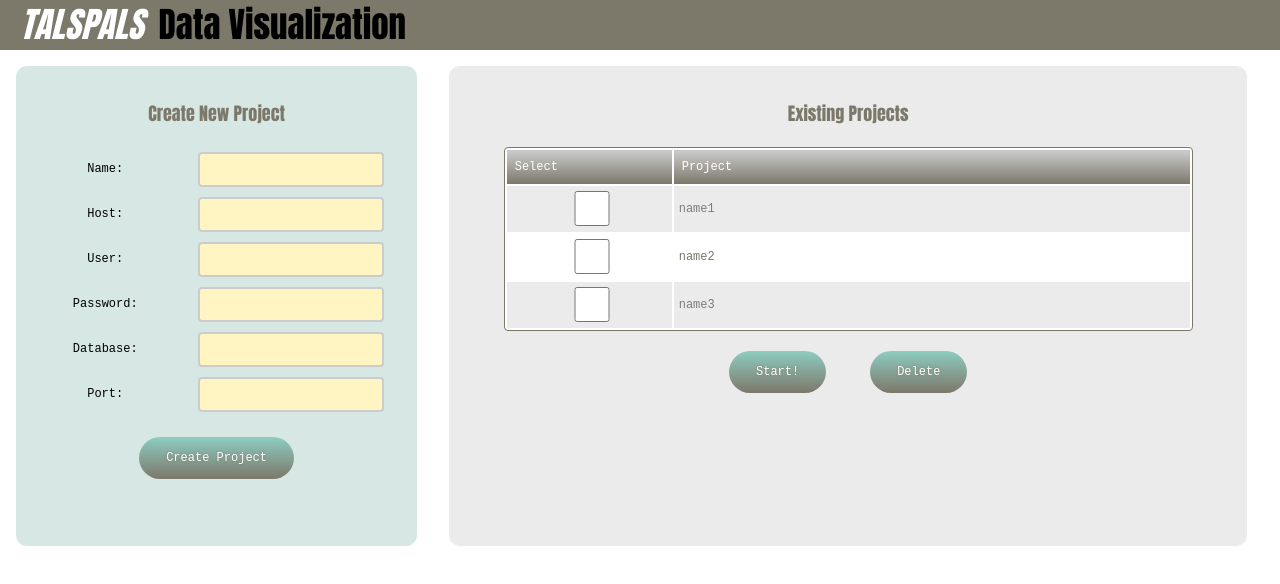
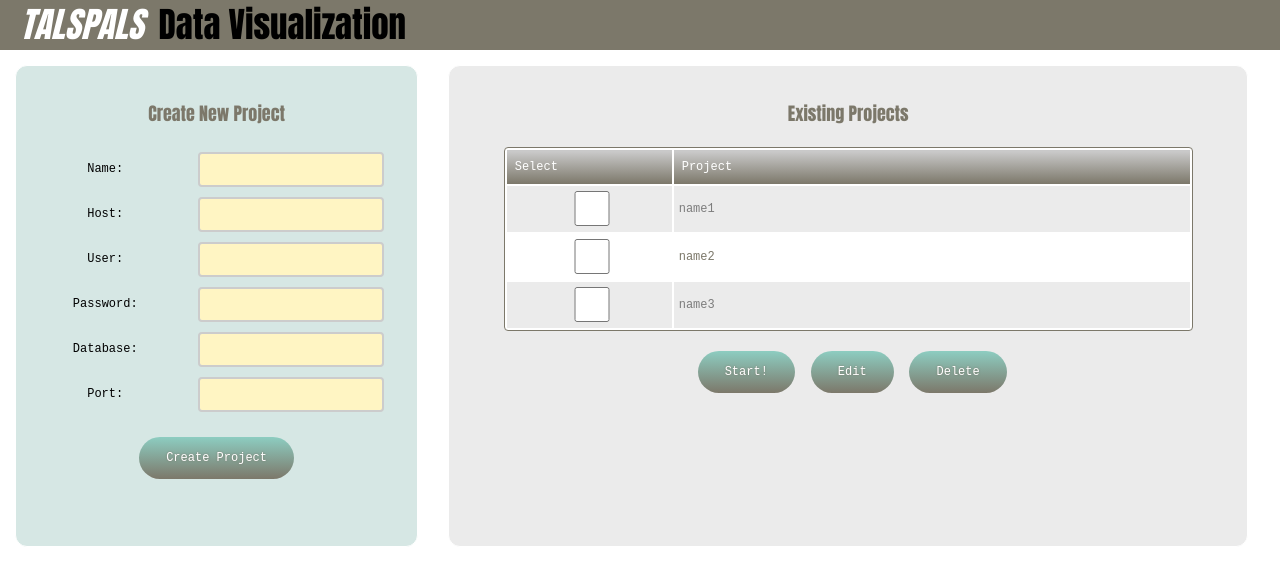
Before and after one commit to Fattouche/Oscar_ER, a plain HTML site: page public/index.html in a window 1280 px wide. Drawn offline with Linux system fonts and the light colour scheme.

Commit message:
project names are now editable

```diff
--- a/public/css/sample.css
+++ b/public/css/sample.css
@@ -308,7 +308,7 @@
      padding: 15px;
 }
 
-label {
+#left label {
   font: normal normal normal 12px courier new;
   color: #000000;
   float: left;
--- a/public/index.html
+++ b/public/index.html
@@ -4,7 +4,6 @@
 <link rel="stylesheet" type="text/css" href="css/sample.css">
 <title>SENG371: Milestone 1</title>
 <script src="js/start_app.js"></script>
-<script src="js/project.js"></script>
 </head>
 
 <body onload="project_init()"/ >
@@ -40,8 +39,9 @@
 		  	<tbody id = "tablebody">
 		  	</tbody>
 		</table>
-		<button id="startbutton" class="myButton" type="button" onclick="start()" style="margin:20px;">Start!</button>
-		<button id="deletebutton" class="myButton" type="button" onclick="deleteProject()" style="margin:20px;">Delete</button>
+		<button id="startbutton" class="myButton" type="button" onclick="start()" style="margin-top:20px;">Start!</button>
+		<button id="deletebutton" class="myButton" type="button" onclick="editProject()" style="margin-top:20px;">Edit</button>
+		<button id="deletebutton" class="myButton" type="button" onclick="deleteProject()" style="margin-top:20px;">Delete</button>
 
 
 	</div>
--- a/public/js/start_app.js
+++ b/public/js/start_app.js
@@ -106,3 +106,38 @@
 
     createTable();
 }
+
+function editProject(){
+  var table = document.getElementById("tablebody");
+  var projectSelected = false;
+  var projectIndex = 0;
+
+  for(var i = 0; i < table.rows.length; i++){
+      if(table.rows[i].cells[0].childNodes[0].checked == true && projectSelected == false){
+          projectIndex = i;
+          projectSelected = true;
+      }
+      else if(table.rows[i].cells[0].childNodes[0].checked == true && projectSelected == true){
+        alert("Select a single project to edit")
+        return;
+      }
+  }
+  if(!projectSelected){
+    alert("Select a single project to edit")
+    return;
+  }
+
+  var newName = prompt("Please enter a new name for this project");
+  console.log(newName);
+
+  if(newName == ""){
+    alert("Please enter a valid name");
+    return;
+  }
+
+  project["projectData"][projectIndex]["name"] = newName;
+
+  //RESEND DATA TO BACKEND HERE
+
+  createTable();
+}
```
